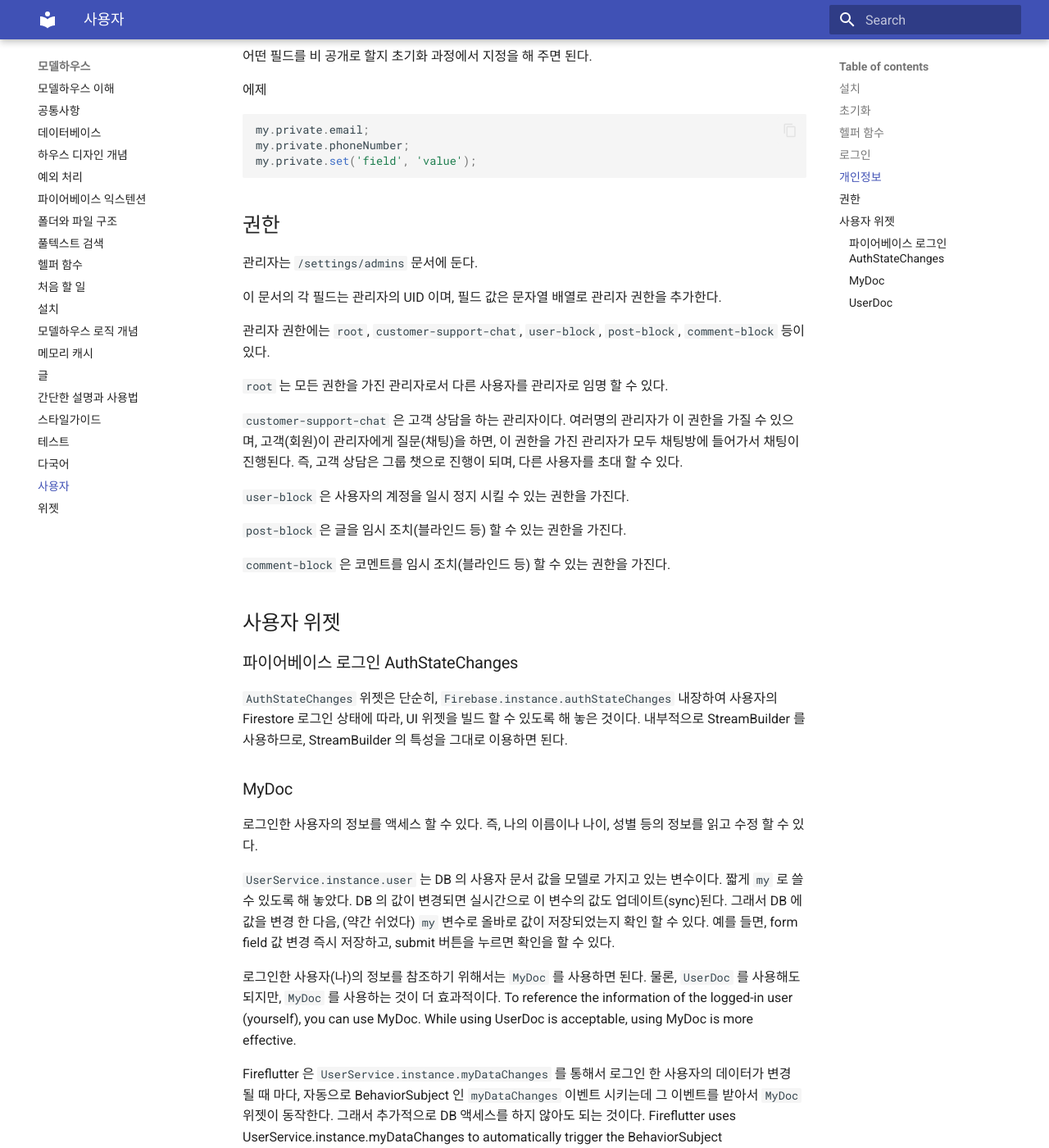
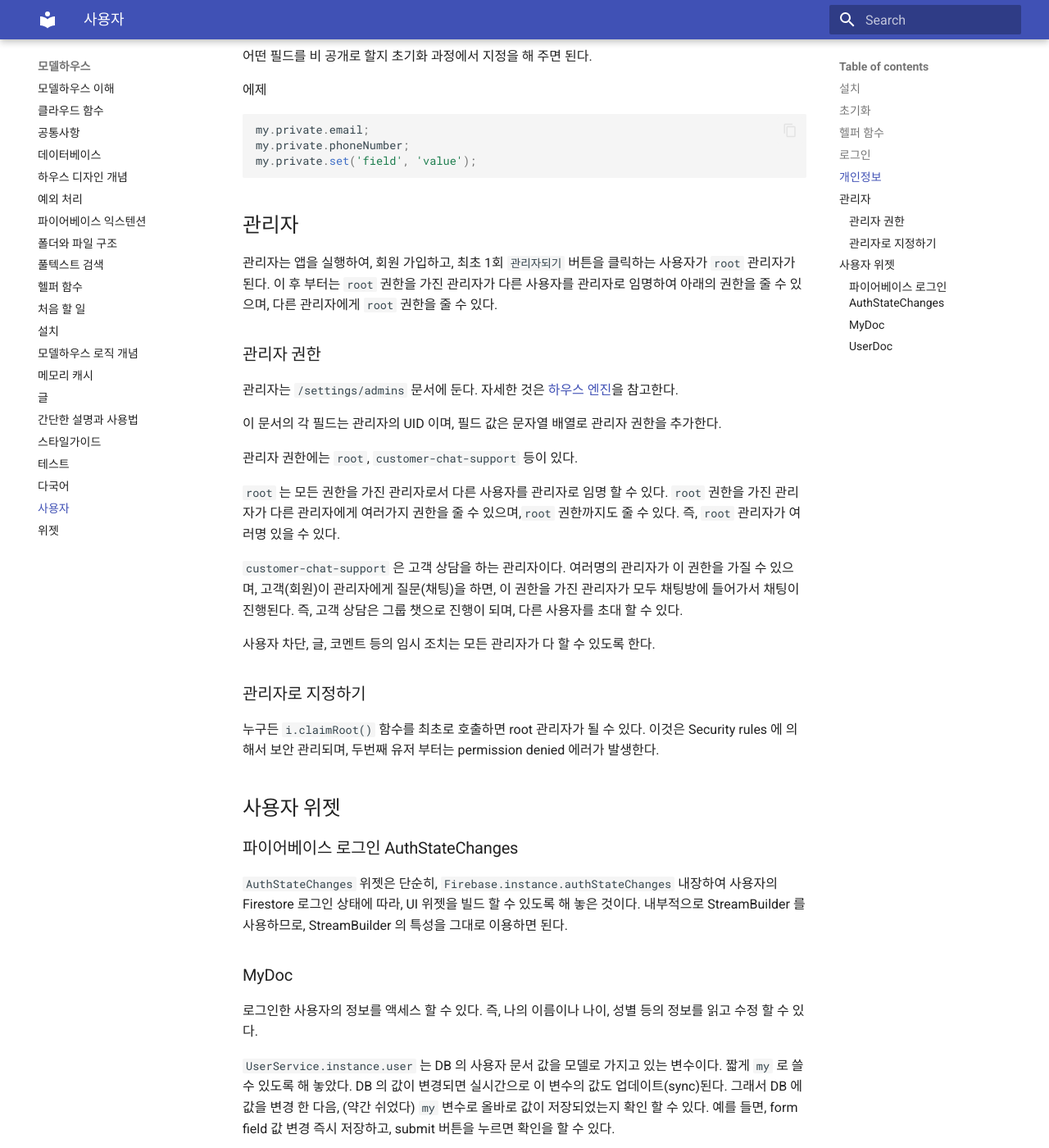
Before and after one commit to withcenterdev5/model_house, an MkDocs documentation site: the page built from docs/user.md, in a window 1280 px wide and 1400 px high, scrolled down 1006 px. Shown: the whole window at 82% size. Built offline with MkDocs 1.6.1 and Material for MkDocs 9.7.7, drawn with Linux system fonts in a browser that asks for light colours.

Commit message:
update on doc

```diff
--- a/docs/user.md
+++ b/docs/user.md
@@ -43,25 +43,32 @@ my.private.set('field', 'value');
 
 
 
-## 권한
+## 관리자
 
-관리자는 `/settings/admins` 문서에 둔다.
+관리자는 앱을 실행하여, 회원 가입하고, 최초 1회 `관리자되기` 버튼을 클릭하는 사용자가 `root` 관리자가 된다. 이 후 부터는 `root` 권한을 가진 관리자가 다른 사용자를 관리자로 임명하여 아래의 권한을 줄 수 있으며, 다른 관리자에게 `root` 권한을 줄 수 있다.
+
+
+
+### 관리자 권한
+
+관리자는 `/settings/admins` 문서에 둔다. 자세한 것은 [하우스 엔진]()을 참고한다.
 
 이 문서의 각 필드는 관리자의 UID 이며, 필드 값은 문자열 배열로 관리자 권한을 추가한다.
 
-관리자 권한에는 `root`, `customer-support-chat`, `user-block`, `post-block`, `comment-block` 등이 있다.
+관리자 권한에는 `root`, `customer-chat-support` 등이 있다.
 
-`root` 는 모든 권한을 가진 관리자로서 다른 사용자를 관리자로 임명 할 수 있다.
+`root` 는 모든 권한을 가진 관리자로서 다른 사용자를 관리자로 임명 할 수 있다. `root` 권한을 가진 관리자가 다른 관리자에게 여러가지 권한을 줄 수 있으며,`root` 권한까지도 줄 수 있다. 즉, `root` 관리자가 여러명 있을 수 있다.
 
-`customer-support-chat` 은 고객 상담을 하는 관리자이다. 여러명의 관리자가 이 권한을 가질 수 있으며, 고객(회원)이 관리자에게 질문(채팅)을 하면, 이 권한을 가진 관리자가 모두 채팅방에 들어가서 채팅이 진행된다. 즉, 고객 상담은 그룹 챗으로 진행이 되며, 다른 사용자를 초대 할 수 있다.
+`customer-chat-support` 은 고객 상담을 하는 관리자이다. 여러명의 관리자가 이 권한을 가질 수 있으며, 고객(회원)이 관리자에게 질문(채팅)을 하면, 이 권한을 가진 관리자가 모두 채팅방에 들어가서 채팅이 진행된다. 즉, 고객 상담은 그룹 챗으로 진행이 되며, 다른 사용자를 초대 할 수 있다.
 
 
-`user-block` 은 사용자의 계정을 일시 정지 시킬 수 있는 권한을 가진다.
+사용자 차단, 글, 코멘트 등의 임시 조치는 모든 관리자가 다 할 수 있도록 한다.
 
-`post-block` 은 글을 임시 조치(블라인드 등) 할 수 있는 권한을 가진다.
 
-`comment-block` 은 코멘트를 임시 조치(블라인드 등) 할 수 있는 권한을 가진다.
 
+### 관리자로 지정하기
+
+누구든 `i.claimRoot()` 함수를 최초로 호출하면 root 관리자가 될 수 있다. 이것은 Security rules 에 의해서 보안 관리되며, 두번째 유저 부터는 permission denied 에러가 발생한다.
 
 
 
@@ -71,8 +78,6 @@ my.private.set('field', 'value');
 ### 파이어베이스 로그인 AuthStateChanges
 
 `AuthStateChanges` 위젯은 단순히, `Firebase.instance.authStateChanges` 내장하여 사용자의 Firestore 로그인 상태에 따라, UI 위젯을 빌드 할 수 있도록 해 놓은 것이다. 내부적으로 StreamBuilder 를 사용하므로, StreamBuilder 의 특성을 그대로 이용하면 된다.
-
-
 
 
 
```
Also changed, not shown: README.md (+2 -0 lines), docs/cloud_functions.md (added, +3 -0 lines), docs/install.md (+1 -1 lines), 1 other file.
